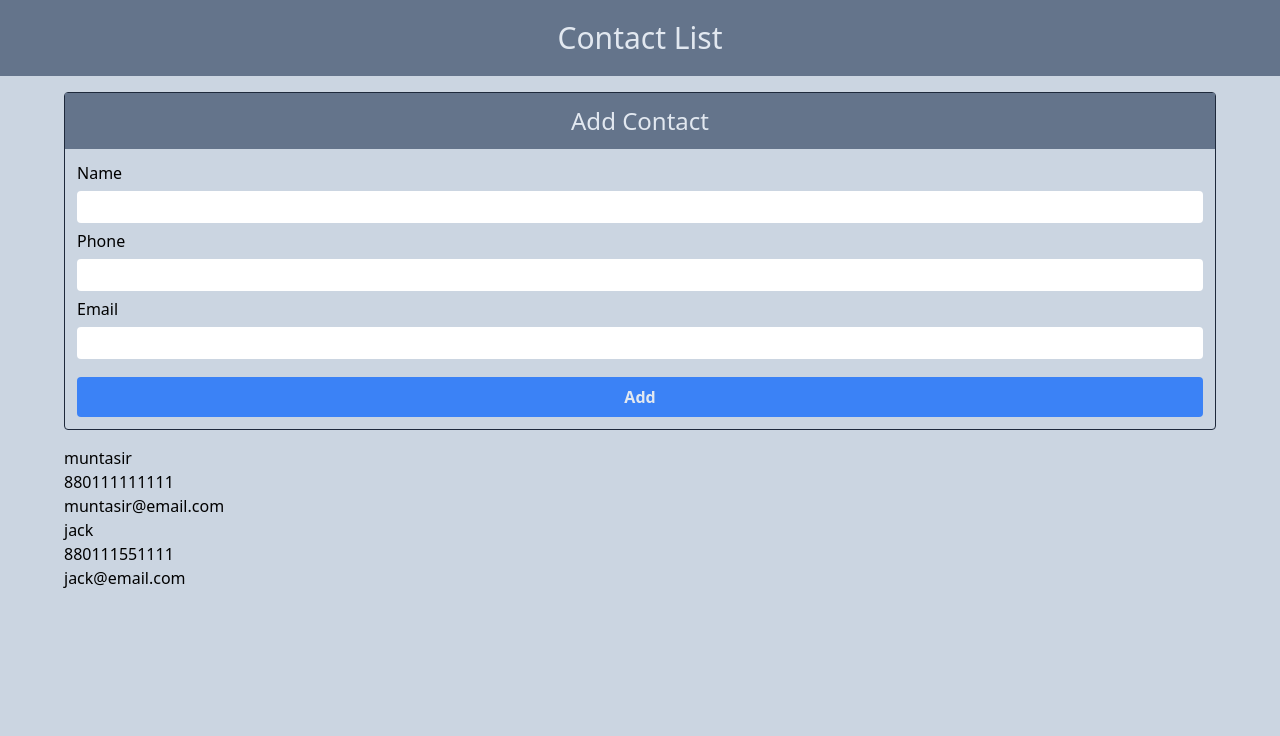
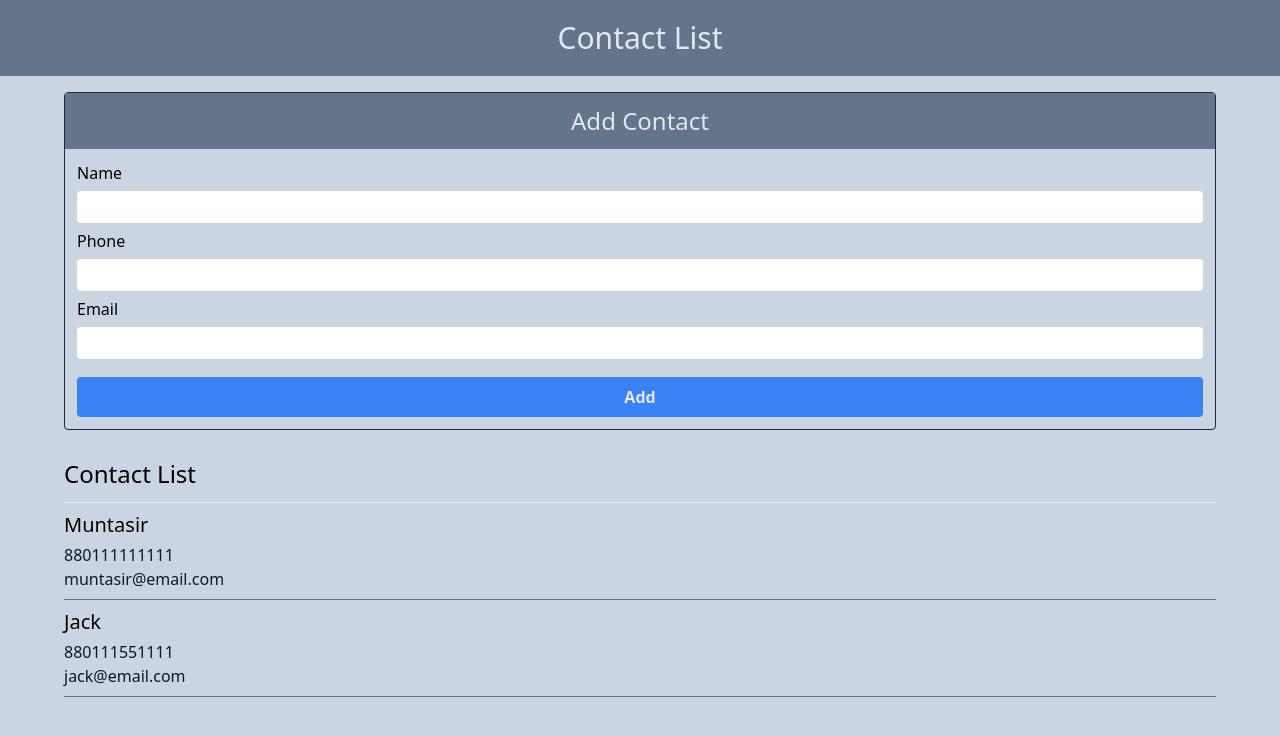
Before and after one commit to MuntasirTonmoy/contact-list-react, a React (Vite) app: page / in a window 1280 px wide. Shown: the top 736 px of the page. Built offline with nearby package versions, Linux system fonts and the light colour scheme.

Commit message:
contact list styled

```diff
--- a/src/components/ContactList.jsx
+++ b/src/components/ContactList.jsx
@@ -3,14 +3,31 @@ import React from "react";
 const ContactList = props => {
   const renderList = props?.contacts.map(contact => {
     return (
-      <div className="" key={contact.id}>
-        <h2>{contact.name}</h2>
-        <p>{contact.phone}</p>
-        <p>{contact.email}</p>
+      <div className="border-b pb-2 border-b-slate-500" key={contact.id}>
+        <h2 className="text-xl capitalize mb-1 mt-2">{contact.name}</h2>
+        <p>
+          <a href={`tel:${contact.phone}`} className="pointer text-slate-900">
+            {contact.phone}
+          </a>
+        </p>
+        <p>
+          <a
+            href={`mailto:${contact.email}`}
+            className="pointer text-slate-900"
+          >
+            {contact.email}
+          </a>
+        </p>
       </div>
     );
   });
-  return <div>{renderList}</div>;
+  return (
+    <div>
+      <h2 className="text-2xl py-3">Contact List</h2>
+      <hr className="bg-black" />
+      {renderList}
+    </div>
+  );
 };
 
 export default ContactList;
```
